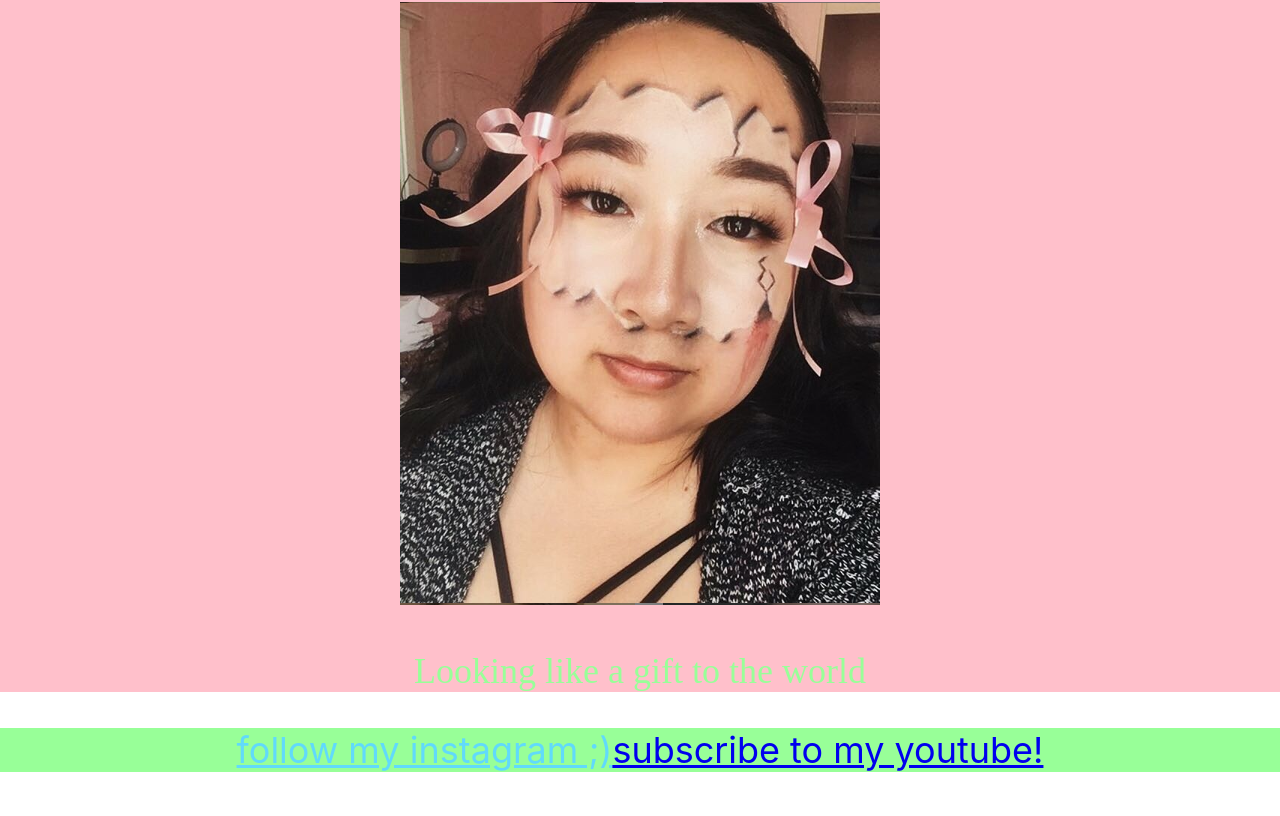
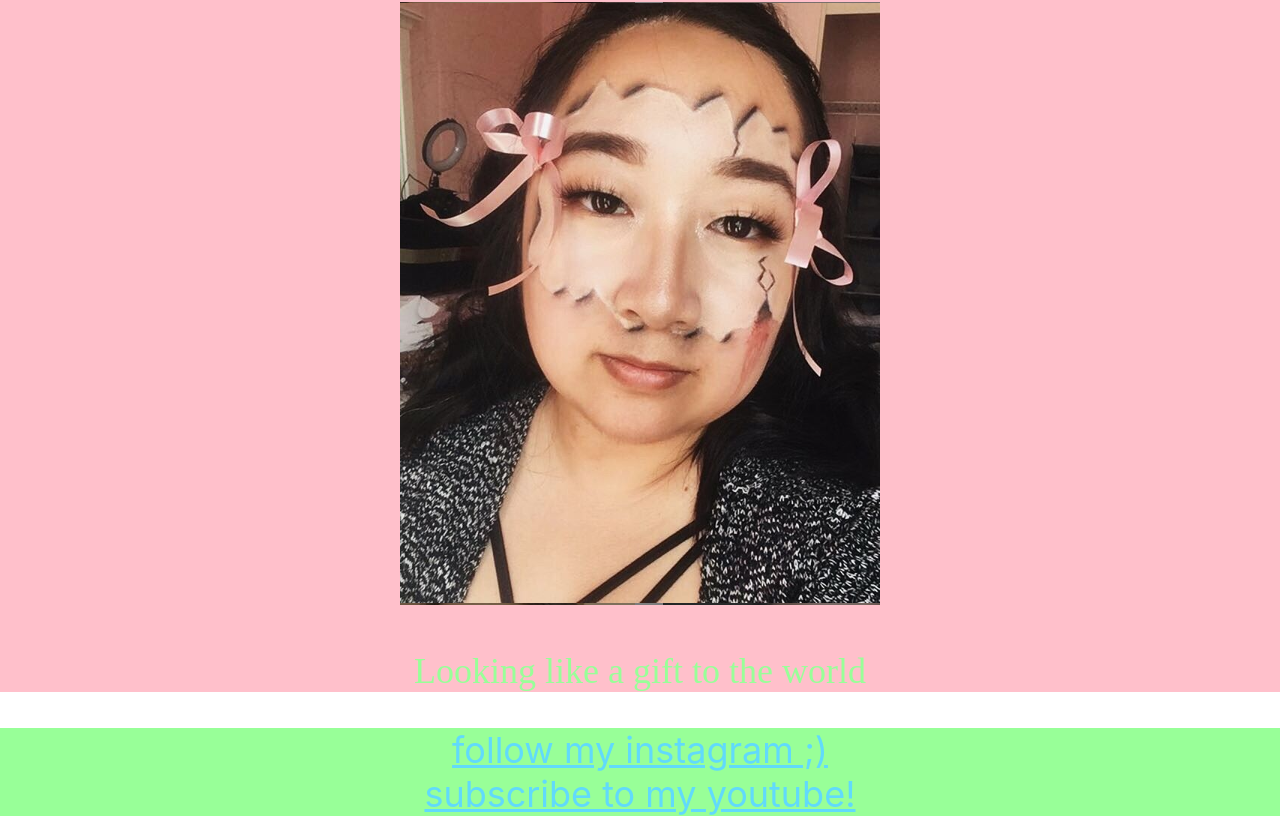
Before and after one commit to shannoniganz/website, a React (Create React App) app in the folder shannon-app/: page / in a window 1280 px wide. Shown: the part 3363-4179 px from the top of the page. Before the commit the page ends 4135 px from the top, so only its background shows below. Built offline with nearby package versions, Linux system fonts and the light colour scheme.

Commit message:
adding links

```diff
--- a/shannon-app/src/App.css
+++ b/shannon-app/src/App.css
@@ -53,3 +53,7 @@
 .link {
   color: #61dafb
 }
+
+.link2 {
+  color: #61dafb
+}
--- a/shannon-app/src/App.js
+++ b/shannon-app/src/App.js
@@ -40,7 +40,10 @@ function App() {
           href = "https://www.instagram.com/makeupshannoniganz/">
           follow my instagram ;)
         </a>
-        <a href ="https://www.youtube.com/user/slrox7">
+        <br/>
+        <a href ="https://www.youtube.com/user/slrox7"
+          className = "link2"
+        >
           subscribe to my youtube!
         </a>
       </div>
```
